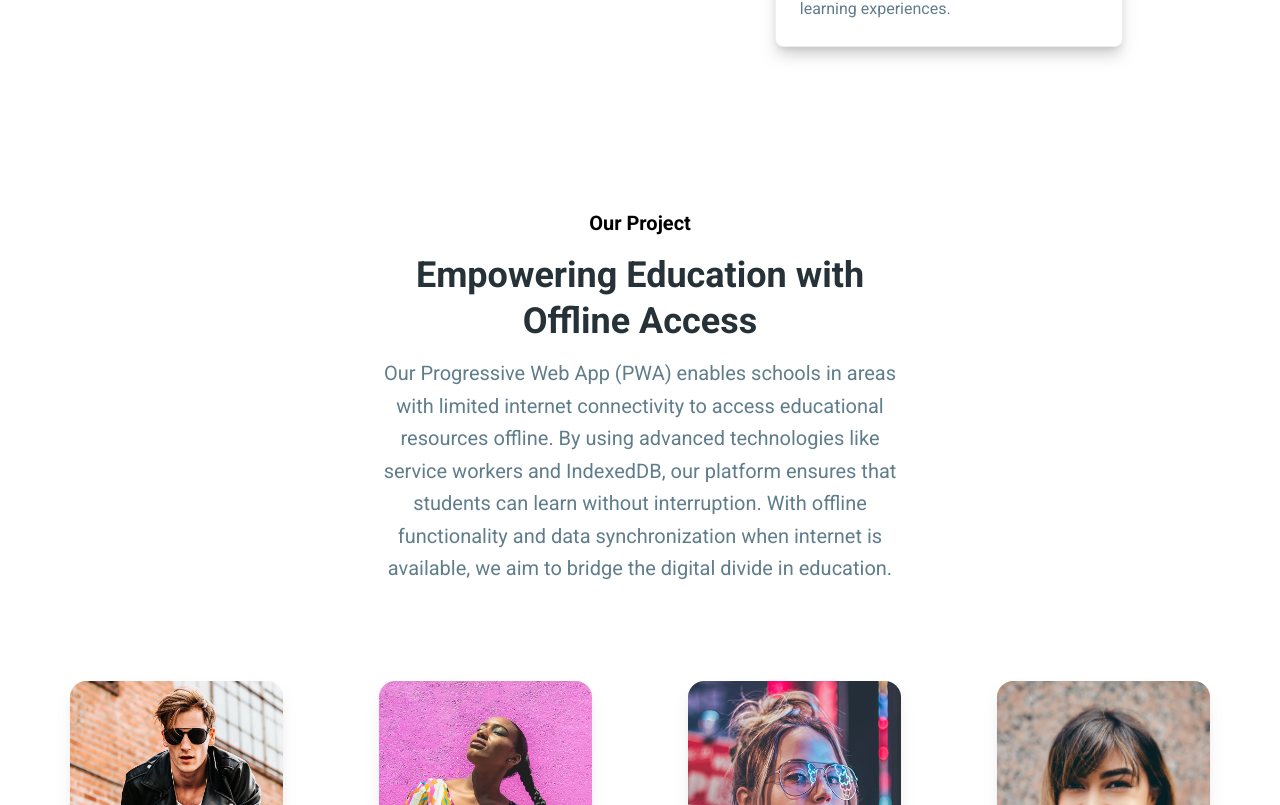
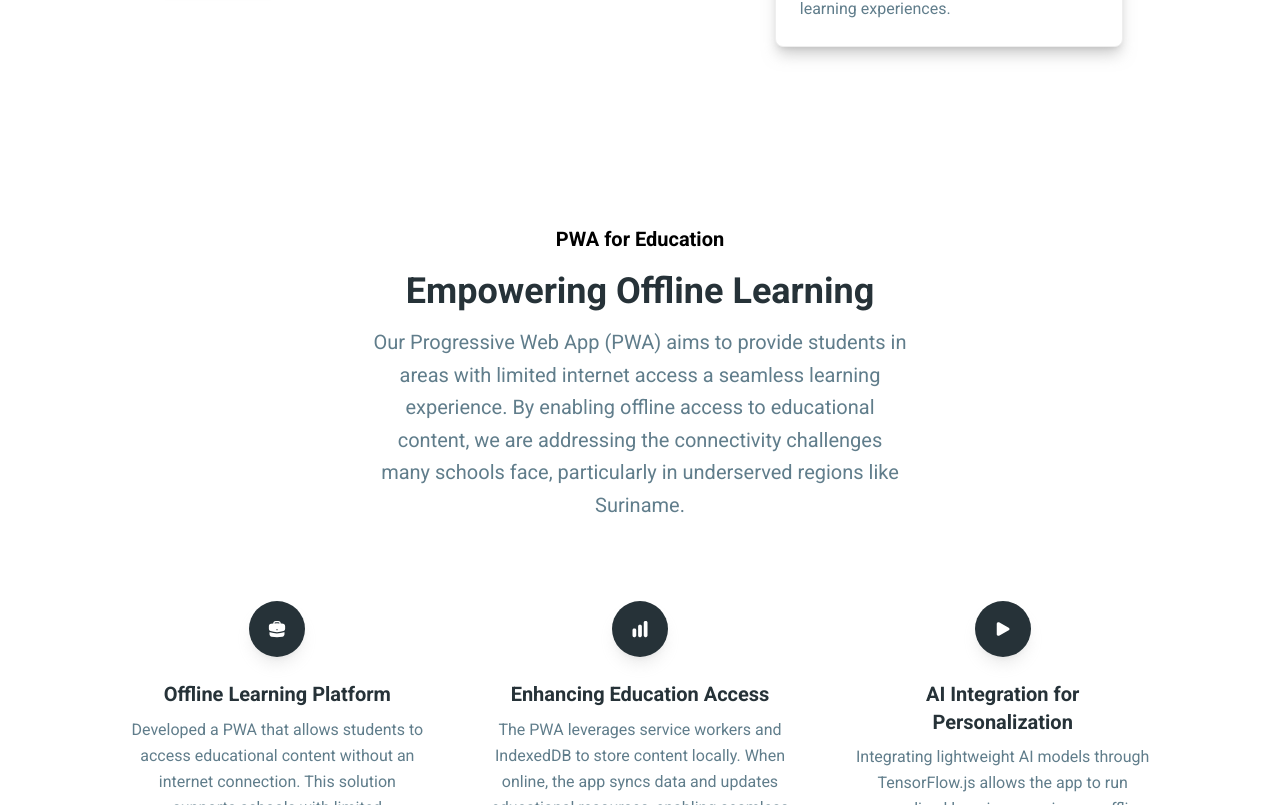
Before and after one commit to Karel95/offline-education-web, a React (Vite) app: page /home in a window 1280 px wide. Shown: the part 1595-2400 px from the top of the page. Built offline with nearby package versions, Linux system fonts and the light colour scheme.

Commit message:
updating

```diff
--- a/src/pages/home.jsx
+++ b/src/pages/home.jsx
@@ -33,7 +33,7 @@ export function Home() {
 
       <CardsTop />
 
-      <CardsMiddle />
+      {/* <CardsMiddle /> */}
 
       <CardsBottom />
 
```
